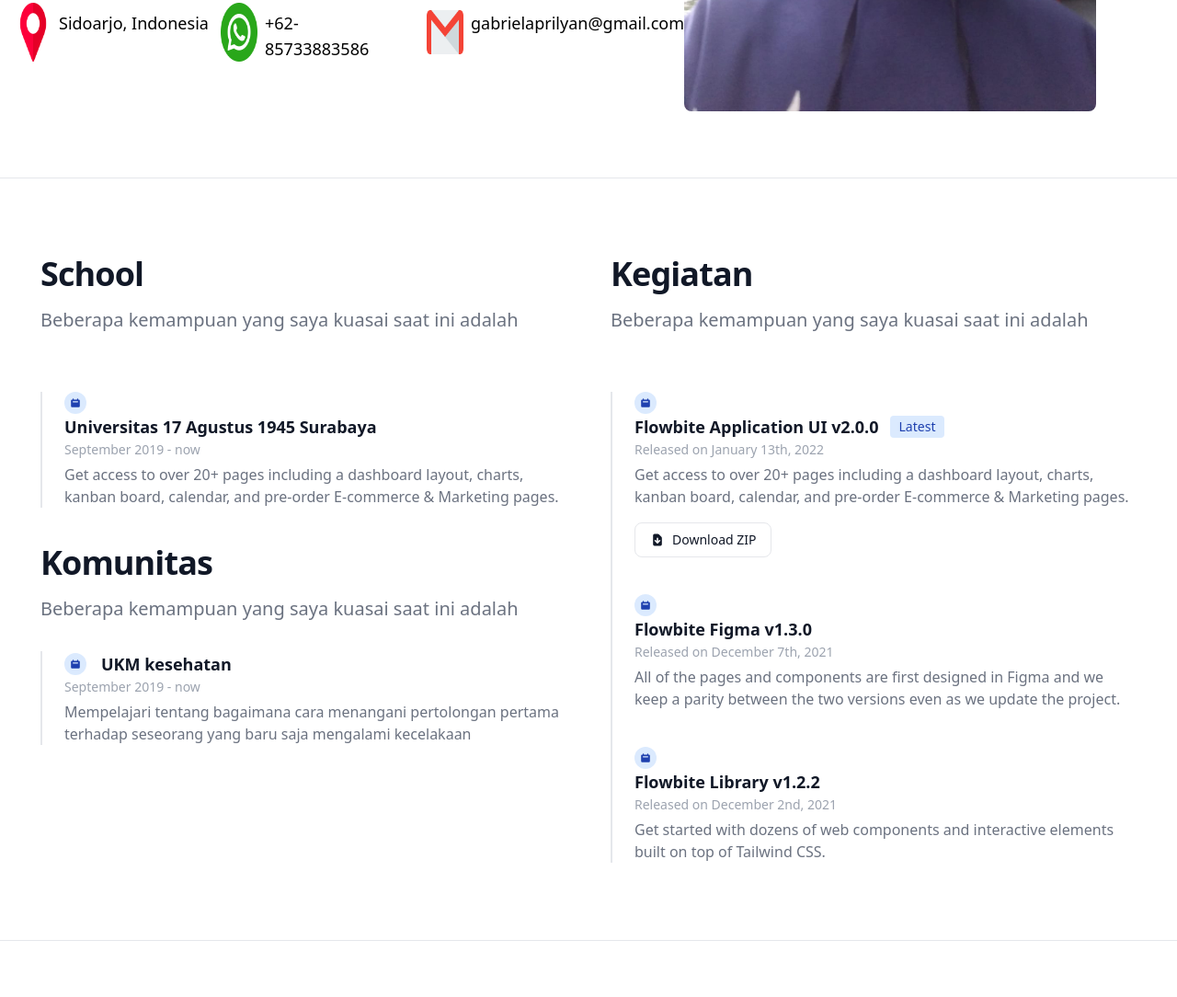
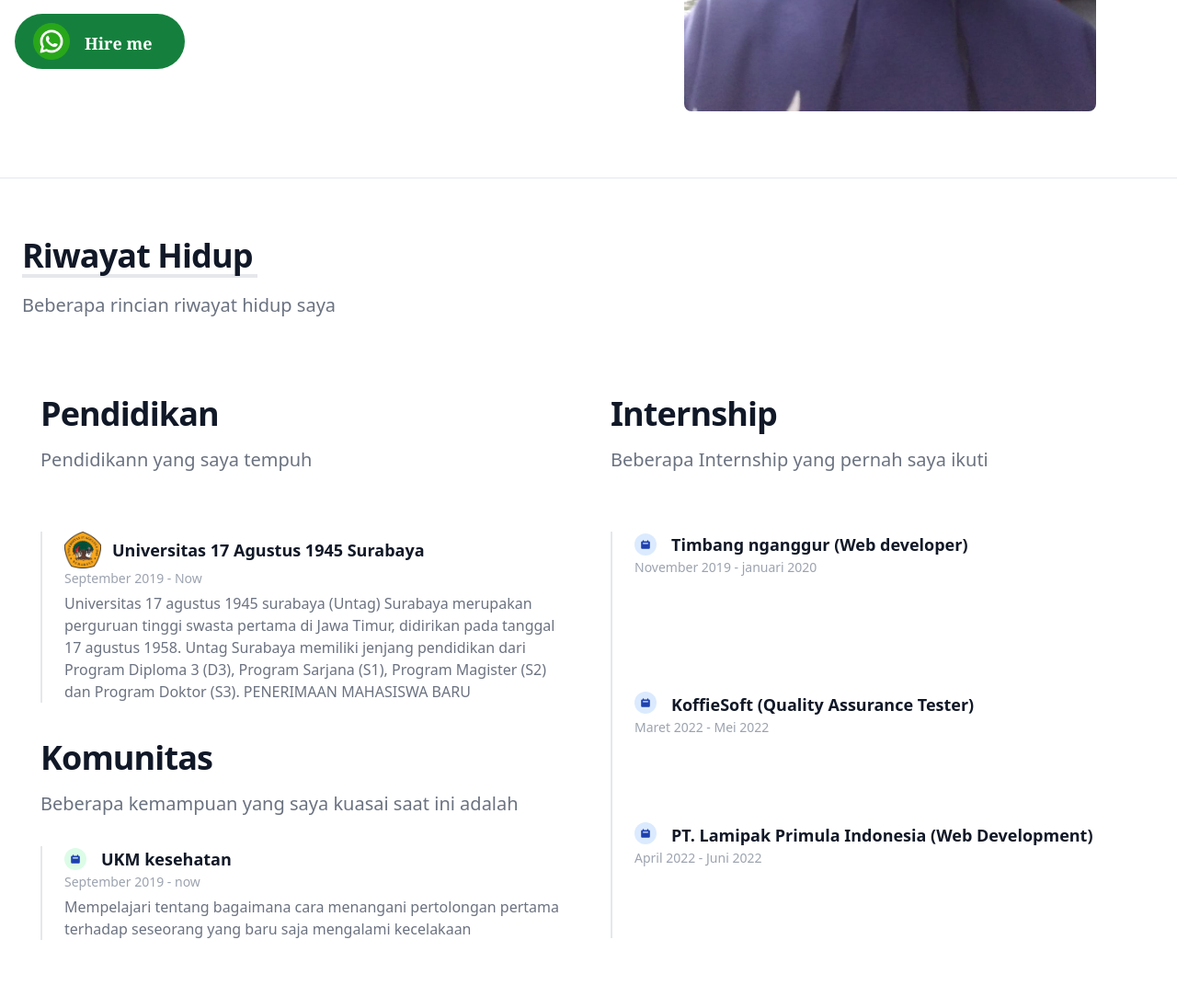
Before and after one commit to gabrielaprilyan/gabrielaprilyan, a plain HTML site: page index.html in a window 1280 px wide. Shown: the part 624-1708 px from the top of the page at 92% size. Drawn offline with nearby package versions, Linux system fonts and the light colour scheme.

Commit message:
perubahan agak banyak

```diff
--- a/index.html
+++ b/index.html
@@ -5,7 +5,7 @@
   <meta charset="UTF-8" />
   <meta http-equiv="X-UA-Compatible" content="IE=edge" />
   <meta name="viewport" content="width=device-width, initial-scale=1.0" />
-  <title>Portofolio</title>
+  <title>Gabriel Aprilyan</title>
   <link rel="icon" href="iconLogo.png" type="image/x-icon">
 
   <link rel="stylesheet" href="index.css" />
@@ -42,8 +42,13 @@
           class="justify-items-center flex flex-col p-4 mt-4 border border-gray-100 rounded-lg bg-gray-50 md:flex-row md:space-x-8 md:mt-0 md:text-sm md:font-medium md:border-0 md:bg-white dark:bg-gray-800 md:dark:bg-gray-900 dark:border-gray-700">
           <li>
             <a href="#"
-              class="block font-black text-base py-2 pl-3 pr-4 text-white bg-blue-700 rounded md:bg-transparent md:text-blue-700 md:p-0 dark:text-white"
+              class="block font-black text-base py-2 pl-3 pr-4 text-gray-700 rounded hover:bg-gray-100 md:hover:bg-transparent md:border-0 md:hover:text-blue-700 md:p-0 dark:text-gray-400 md:dark:hover:text-white dark:hover:bg-gray-700 dark:hover:text-white md:dark:hover:bg-transparent"
               aria-current="page">Home</a>
+          </li>
+          <li>
+            <a href="#riwayat"
+              class="block font-black text-base py-2 pl-3 pr-4 text-gray-700 rounded hover:bg-gray-100 md:hover:bg-transparent md:border-0 md:hover:text-blue-700 md:p-0 dark:text-gray-400 md:dark:hover:text-white dark:hover:bg-gray-700 dark:hover:text-white md:dark:hover:bg-transparent">Riwayat
+              hidup</a>
           </li>
           <li>
             <a href="#skill"
@@ -52,14 +57,6 @@
           <li>
             <a href="#Portofolio"
               class="block font-black text-base py-2 pl-3 pr-4 text-gray-700 rounded hover:bg-gray-100 md:hover:bg-transparent md:border-0 md:hover:text-blue-700 md:p-0 dark:text-gray-400 md:dark:hover:text-white dark:hover:bg-gray-700 dark:hover:text-white md:dark:hover:bg-transparent">Portofolio</a>
-          </li>
-          <li>
-            <a href="#"
-              class="block font-black text-base py-2 pl-3 pr-4 text-gray-700 rounded hover:bg-gray-100 md:hover:bg-transparent md:border-0 md:hover:text-blue-700 md:p-0 dark:text-gray-400 md:dark:hover:text-white dark:hover:bg-gray-700 dark:hover:text-white md:dark:hover:bg-transparent">Pricing</a>
-          </li>
-          <li>
-            <a href="#"
-              class="block font-black text-base py-2 pl-3 pr-4 text-gray-700 rounded hover:bg-gray-100 md:hover:bg-transparent md:border-0 md:hover:text-blue-700 md:p-0 dark:text-gray-400 md:dark:hover:text-white dark:hover:bg-gray-700 dark:hover:text-white md:dark:hover:bg-transparent">Contact</a>
           </li>
         </ul>
       </div>
@@ -75,28 +72,38 @@
           Hello, <br> I'M Gabriel Aprilyan</h1>
         <p
           class="text-lg font-medium max-w-2xl mb-4 font-light text-gray-500 lg:mb-8 md:text-lg lg:text-xl dark:text-gray-400">
-          I'M a
+          Saya adalah lulusan perguruan tinggi baru-baru ini dengan gelar di bidang Teknik Informasi. saya sangat bersemangat tentang IT dan pemrograman. saya adalah seorang programmer yang energik yang terampil dalam php dan pemodel basis data. dengan keingintahuan yang kuat, saya suka belajar sesuatu yang baru dalam hidup saya, terutama tentang IT dan bahasa pemrograman
+          <!-- I'M a
           Recent College graduate with a degree in information Engineering.
           i am very passionate about IT and progamming. i am an energetic progammer
           skilled in php and database modeler. with strong curiosity, i like to learn
-          something new in my life, especially about IT and progamming language
+          something new in my life, especially about IT and progamming language -->
         </p>
         <br><br>
-        <div class="md:grid md:grid-cols-2 lg:grid-cols-3 md:space-y-0 lg:space-x-0 justify-center dark:text-white space-y-4 max-w-2xl font-sans">
-          <div class=" flex md:text-md lg:text-lg max-w-2xs">
+        <div
+          class="md:grid md:grid-cols-2 lg:grid-cols-3 md:space-y-0 lg:space-x-0 justify-center dark:text-white space-y-4 max-w-2xl font-sans">
+          <!-- <div class=" flex md:text-md lg:text-lg max-w-2xs">
             <img src="img/icon/location.png" class="w-10 h-auto " alt="">
             <span class="ml-2 pt-2">Sidoarjo, Indonesia</span>
-          </div>
-          <a href="https://wa.me/+6285733883586?text=Hi i interested with your Portofolio, i wanna make offer with you about something"
-            target="_blank" class="hover:text-green-500 flex md:text-md lg:text-lg w-10 focus:text-green-700">
-            <img src="img/icon/whatsapp.png" class="w-10 h-auto " alt="">
-            <span class="ml-2 pt-2">+62-85733883586</span>
-          </a>
-          <a href="https://mail.google.com/mail/u/?authuser=gabrielaprilyan@gmail.com" target="_blank"
+          </div> -->
+            <a href="https://wa.me/+6285733883586?text=Halo, saya [Your Name] sangat terkesan dengan karya-karya yang telah Anda hasilkan. Saya ingin mengucapkan terima kasih atas usaha keras dan dedikasi Anda dalam menghasilkan karya-karya yang luar biasa. Saya tertarik untuk berbicara dengan Anda lebih lanjut tentang kemungkinan kerjasama di masa depan. Apakah Anda tersedia untuk membicarakan hal ini dalam waktu dekat? Saya berharap bisa mendengar balasan dari Anda segera.
+
+          Terima kasih atas waktu dan perhatian Anda.
+
+          Salam,
+          [Your Name]" target="_blank"
+              class="">
+              <button type="button" class="flex max-w-2xs text-white bg-green-700 hover:bg-green-800 focus:outline-none focus:ring-4 focus:ring-green-300 font-medium rounded-full text-sm px-5 py-2.5 text-center mb-2 dark:bg-green-600 dark:hover:bg-green-700 dark:focus:ring-green-800">
+
+              <img src="img/icon/whatsapp.png" class=" w-10" alt="">
+              <span class="pt-2 mx-4 font-serif font-semibold md:text-md lg:text-lg">Hire me</span>
+            </button>
+            </a>
+          <!-- <a href="https://mail.google.com/mail/u/?authuser=gabrielaprilyan@gmail.com" target="_blank"
             class="hover:text-red-500 flex md:text-md lg:text-lg max-w-2xs focus:text-red-700">
             <img src="img/icon/gmail.png" class="w-10 h-auto " alt="">
             <span class="ml-2 pt-2">gabrielaprilyan@gmail.com</span>
-          </a>
+          </a> -->
         </div>
       </div>
       <div class="lg:mt-0 lg:col-span-4 lg:flex lg:row-end-2 col-start-1 row-start-1 py-4">
@@ -113,31 +120,32 @@
   <!-- Riwayat -->
   <section id="riwayat" class="bg-white dark:bg-gray-900 z-0">
     <div class="py-8 px-4 mx-auto max-w-screen-xl sm:py-16 lg:px-6">
+      <div class="max-w-screen-md mb-8 lg:mb-16">
+        <h2 class="mb-4 text-4xl tracking-tight font-extrabold text-gray-900 dark:text-white border-b-4 max-w-2xs">
+          Riwayat Hidup</h2>
+        <p class="text-gray-500 sm:text-xl dark:text-gray-400">Beberapa rincian riwayat hidup saya
+        </p>
+      </div>
       <div class="space-y-8 md:grid md:grid-cols-2 md:gap-12 md:space-y-0 p-5">
         <!-- pendidikan -->
         <div id="pendidikan">
           <div class="max-w-screen-md mb-8 lg:mb-16">
-            <h2 class="mb-4 text-4xl tracking-tight font-extrabold text-gray-900 dark:text-white">School</h2>
-            <p class="text-gray-500 sm:text-xl dark:text-gray-400">Beberapa kemampuan yang saya kuasai saat ini adalah
+            <h2 class="mb-4 text-4xl tracking-tight font-extrabold text-gray-900 dark:text-white">Pendidikan</h2>
+            <p class="text-gray-500 sm:text-xl dark:text-gray-400">Pendidikann yang saya tempuh
             </p>
           </div>
           <ol class=" border-l-2 border-gray-200 dark:border-gray-700">
             <li class="mb-10 ml-6">
-              <span
-                class=" flex items-center justify-center w-6 h-6 bg-blue-100 rounded-full -left-3 ring-8 ring-white dark:ring-gray-900 dark:bg-blue-900">
-                <svg aria-hidden="true" class="w-3 h-3 text-blue-800 dark:text-blue-300" fill="currentColor"
-                  viewBox="0 0 20 20" xmlns="http://www.w3.org/2000/svg">
-                  <path fill-rule="evenodd"
-                    d="M6 2a1 1 0 00-1 1v1H4a2 2 0 00-2 2v10a2 2 0 002 2h12a2 2 0 002-2V6a2 2 0 00-2-2h-1V3a1 1 0 10-2 0v1H7V3a1 1 0 00-1-1zm0 5a1 1 0 000 2h8a1 1 0 100-2H6z"
-                    clip-rule="evenodd"></path>
-                </svg>
-              </span>
-              <h3 class="flex items-center mb-1 text-lg font-semibold text-gray-900 dark:text-white">Universitas 17 Agustus 1945 Surabaya </h3>
+              <h3 class="md:flex items-center mb-1 text-lg font-semibold text-gray-900 dark:text-white">
+                <span><img src="img/pendidikan/Logo_UNTAG .png" class="w-10 h-10 mr-3" alt=""></span>
+                Universitas 17 Agustus 1945 Surabaya
+              </h3>
               <time class="block mb-2 text-sm font-normal leading-none text-gray-400 dark:text-gray-500">
-                September 2019 - now</time>
-              <p class="mb-4 text-base font-normal text-gray-500 dark:text-gray-400">Get access to over 20+ pages
-                including a dashboard layout, charts, kanban board, calendar, and pre-order E-commerce & Marketing
-                pages.
+                September 2019 - Now</time>
+              <p class="mb-4 text-base font-normal text-gray-500 dark:text-gray-400">Universitas 17 agustus 1945
+                surabaya (Untag) Surabaya merupakan perguruan tinggi swasta pertama di Jawa Timur, didirikan pada
+                tanggal 17 agustus 1958. Untag Surabaya memiliki jenjang pendidikan dari Program Diploma 3 (D3), Program
+                Sarjana (S1), Program Magister (S2) dan Program Doktor (S3). PENERIMAAN MAHASISWA BARU
               </p>
             </li>
           </ol>
@@ -148,7 +156,38 @@
           </div>
           <ol class=" border-l-2 border-gray-200 dark:border-gray-700">
             <li class="mb-10 ml-6">
-              <h3 class="flex items-center mb-1 text-lg font-semibold text-gray-900 dark:text-white">
+              <h3 class="md:flex items-center mb-1 text-lg font-semibold text-gray-900 dark:text-white">
+                <span
+                  class=" flex items-center justify-center w-6 h-6 bg-green-100 rounded-full -left-3 ring-8 ring-white dark:ring-gray-900 dark:bg-green-900 mr-4">
+                  <svg aria-hidden="true" class="w-3 h-3 text-blue-800 dark:text-blue-300" fill="currentColor"
+                    viewBox="0 0 20 20" xmlns="http://www.w3.org/2000/svg">
+                    <path fill-rule="evenodd"
+                      d="M6 2a1 1 0 00-1 1v1H4a2 2 0 00-2 2v10a2 2 0 002 2h12a2 2 0 002-2V6a2 2 0 00-2-2h-1V3a1 1 0 10-2 0v1H7V3a1 1 0 00-1-1zm0 5a1 1 0 000 2h8a1 1 0 100-2H6z"
+                      clip-rule="evenodd"></path>
+                  </svg>
+                </span>
+                UKM kesehatan
+              </h3>
+              <time class="block mb-2 text-sm font-normal leading-none text-gray-400 dark:text-gray-500">
+                September 2019 - now</time>
+              <p class="mb-4 text-base font-normal text-gray-500 dark:text-gray-400">
+                Mempelajari tentang bagaimana cara menangani pertolongan pertama terhadap seseorang yang baru saja
+                mengalami kecelakaan
+              </p>
+            </li>
+          </ol>
+        </div>
+        <!-- End Pendidikan -->
+        <!-- Kegiatan -->
+        <div id="internship">
+          <div class="max-w-screen-md mb-8 lg:mb-16">
+            <h2 class="mb-4 text-4xl tracking-tight font-extrabold text-gray-900 dark:text-white">Internship</h2>
+            <p class="text-gray-500 sm:text-xl dark:text-gray-400">Beberapa Internship yang pernah saya ikuti
+            </p>
+          </div>
+          <ol class=" border-l-2 border-gray-200 dark:border-gray-700">
+            <li class="mb-10 ml-6">
+              <h3 class="md:flex items-center mb-1 text-lg font-semibold text-gray-900 dark:text-white">
                 <span
                 class=" flex items-center justify-center w-6 h-6 bg-blue-100 rounded-full -left-3 ring-8 ring-white dark:ring-gray-900 dark:bg-blue-900 mr-4">
                 <svg aria-hidden="true" class="w-3 h-3 text-blue-800 dark:text-blue-300" fill="currentColor"
@@ -158,27 +197,21 @@
                     clip-rule="evenodd"></path>
                 </svg>
               </span>
-                UKM kesehatan</h3>
+                Timbang nganggur (Web developer)
+              </h3>
               <time class="block mb-2 text-sm font-normal leading-none text-gray-400 dark:text-gray-500">
-                September 2019 - now</time>
-              <p class="mb-4 text-base font-normal text-gray-500 dark:text-gray-400">
-                Mempelajari tentang bagaimana cara menangani pertolongan pertama terhadap seseorang yang baru saja mengalami kecelakaan
+                November 2019 - januari 2020 </time>
+              <p class="mb-4 text-base font-normal text-gray-500 dark:text-gray-400"><ol class="text-white">
+                <li>- Bekerja sama membangun suatu website pencari kerja</li>
+                <li>- Merencanakan kebutuhan user</li>
+                <li>- Menginputkan data yang sudah disediakan</li>
+              </ol>
               </p>
             </li>
-          </ol>
-        </div>
-        <!-- End Pendidikan -->
-        <!-- Kegiatan -->
-        <div id="kegiatan">
-          <div class="max-w-screen-md mb-8 lg:mb-16">
-            <h2 class="mb-4 text-4xl tracking-tight font-extrabold text-gray-900 dark:text-white">Kegiatan</h2>
-            <p class="text-gray-500 sm:text-xl dark:text-gray-400">Beberapa kemampuan yang saya kuasai saat ini adalah
-            </p>
-          </div>
-          <ol class=" border-l-2 border-gray-200 dark:border-gray-700">
             <li class="mb-10 ml-6">
-              <span
-                class=" flex items-center justify-center w-6 h-6 bg-blue-100 rounded-full -left-3 ring-8 ring-white dark:ring-gray-900 dark:bg-blue-900">
+              <h3 class="md:flex mb-1 text-lg font-semibold text-gray-900 dark:text-white">
+                <span
+                class=" flex items-center justify-center w-6 h-6 bg-blue-100 rounded-full -left-3 ring-8 ring-white dark:ring-gray-900 dark:bg-blue-900 mr-4">
                 <svg aria-hidden="true" class="w-3 h-3 text-blue-800 dark:text-blue-300" fill="currentColor"
                   viewBox="0 0 20 20" xmlns="http://www.w3.org/2000/svg">
                   <path fill-rule="evenodd"
@@ -186,28 +219,21 @@
                     clip-rule="evenodd"></path>
                 </svg>
               </span>
-              <h3 class="flex items-center mb-1 text-lg font-semibold text-gray-900 dark:text-white">Flowbite
-                Application
-                UI v2.0.0 <span
-                  class="bg-blue-100 text-blue-800 text-sm font-medium mr-2 px-2.5 py-0.5 rounded dark:bg-blue-900 dark:text-blue-300 ml-3">Latest</span>
+                KoffieSoft (Quality Assurance Tester)
               </h3>
-              <time class="block mb-2 text-sm font-normal leading-none text-gray-400 dark:text-gray-500">Released on
-                January 13th, 2022</time>
-              <p class="mb-4 text-base font-normal text-gray-500 dark:text-gray-400">Get access to over 20+ pages
-                including a dashboard layout, charts, kanban board, calendar, and pre-order E-commerce & Marketing
-                pages.
+              <time class="block mb-2 text-sm font-normal leading-none text-gray-400 dark:text-gray-500">
+                Maret 2022 - Mei 2022</time>
+              <p class="text-base font-normal text-gray-500 dark:text-gray-400">
+                <ol class="text-white">
+                  <li>- Mengecheck aplikasi yang sedang dibuat</li>
+                  <li>- Melaporkan jika terjadi adanya suatu bug</li>
+                </ol>
               </p>
-              <a href="#"
-                class="inline-flex items-center px-4 py-2 text-sm font-medium text-gray-900 bg-white border border-gray-200 rounded-lg hover:bg-gray-100 hover:text-blue-700 focus:z-10 focus:ring-4 focus:outline-none focus:ring-gray-200 focus:text-blue-700 dark:bg-gray-800 dark:text-gray-400 dark:border-gray-600 dark:hover:text-white dark:hover:bg-gray-700 dark:focus:ring-gray-700"><svg
-                  class="w-4 h-4 mr-2" fill="currentColor" viewBox="0 0 20 20" xmlns="http://www.w3.org/2000/svg">
-                  <path fill-rule="evenodd"
-                    d="M6 2a2 2 0 00-2 2v12a2 2 0 002 2h8a2 2 0 002-2V7.414A2 2 0 0015.414 6L12 2.586A2 2 0 0010.586 2H6zm5 6a1 1 0 10-2 0v3.586l-1.293-1.293a1 1 0 10-1.414 1.414l3 3a1 1 0 001.414 0l3-3a1 1 0 00-1.414-1.414L11 11.586V8z"
-                    clip-rule="evenodd"></path>
-                </svg> Download ZIP</a>
             </li>
-            <li class="mb-10 ml-6">
-              <span
-                class=" flex items-center justify-center w-6 h-6 bg-blue-100 rounded-full -left-3 ring-8 ring-white dark:ring-gray-900 dark:bg-blue-900">
+            <li class="ml-6">
+              <h3 class="md:flex mb-1 text-lg font-semibold text-gray-900 dark:text-white">
+                <span
+                class=" flex items-center justify-center w-6 h-6 bg-blue-100 rounded-full -left-3 ring-8 ring-white dark:ring-gray-900 dark:bg-blue-900 mr-4">
                 <svg aria-hidden="true" class="w-3 h-3 text-blue-800 dark:text-blue-300" fill="currentColor"
                   viewBox="0 0 20 20" xmlns="http://www.w3.org/2000/svg">
                   <path fill-rule="evenodd"
@@ -215,29 +241,17 @@
                     clip-rule="evenodd"></path>
                 </svg>
               </span>
-              <h3 class="mb-1 text-lg font-semibold text-gray-900 dark:text-white">Flowbite Figma v1.3.0</h3>
-              <time class="block mb-2 text-sm font-normal leading-none text-gray-400 dark:text-gray-500">Released on
-                December 7th, 2021</time>
-              <p class="text-base font-normal text-gray-500 dark:text-gray-400">All of the pages and components are
-                first
-                designed in Figma and we keep a parity between the two versions even as we update the project.</p>
-            </li>
-            <li class="ml-6">
-              <span
-                class=" flex items-center justify-center w-6 h-6 bg-blue-100 rounded-full -left-3 ring-8 ring-white dark:ring-gray-900 dark:bg-blue-900">
-                <svg aria-hidden="true" class="w-3 h-3 text-blue-800 dark:text-blue-300" fill="currentColor"
-                  viewBox="0 0 20 20" xmlns="http://www.w3.org/2000/svg">
-                  <path fill-rule="evenodd"
-                    d="M6 2a1 1 0 00-1 1v1H4a2 2 0 00-2 2v10a2 2 0 002 2h12a2 2 0 002-2V6a2 2 0 00-2-2h-1V3a1 1 0 10-2 0v1H7V3a1 1 0 00-1-1zm0 5a1 1 0 000 2h8a1 1 0 100-2H6z"
-                    clip-rule="evenodd"></path>
-                </svg>
-              </span>
-              <h3 class="mb-1 text-lg font-semibold text-gray-900 dark:text-white">Flowbite Library v1.2.2</h3>
-              <time class="block mb-2 text-sm font-normal leading-none text-gray-400 dark:text-gray-500">Released on
-                December 2nd, 2021</time>
-              <p class="text-base font-normal text-gray-500 dark:text-gray-400">Get started with dozens of web
-                components
-                and interactive elements built on top of Tailwind CSS.</p>
+                PT. Lamipak Primula Indonesia (Web Development)
+              </h3>
+              <time class="block mb-2 text-sm font-normal leading-none text-gray-400 dark:text-gray-500">
+                April 2022 - Juni 2022</time>
+              <p class="text-base font-normal text-gray-500 dark:text-gray-400">
+                <ol class="text-white">
+                  <li>- Bertanggung jawab Membuat Fitur Scanner untuk pengebonan barang</li>
+                  <li>- Bertanggung jawab untuk mendesain Database</li>
+                  <li>- Bertanggung jawab untuk membuat laporan pengebonan</li>
+                </ol>
+              </p>
             </li>
           </ol>
         </div>
@@ -334,37 +348,7 @@
       <div class="border-4 rounded-lg shadow dark:border-violet-900 text-white">
         <div class="py-1 px-4 mx-auto max-w-screen-xl sm:py-4">
           <div class="">
-            <div class="space-y-8 md:grid md:grid-cols-2 lg:grid-cols-3 md:gap-8 md:space-y-0 py-4">
-              <div>
-                <img class="h-auto max-w-full rounded-lg border-blue-400 border-2" src="img/siakad/login.png" alt="">
-              </div>
-              <div>
-                <img class="h-auto max-w-full rounded-lg border-blue-400 border-2" src="img/siakad/login.png" alt="">
-              </div>
-              <div>
-                <img class="h-auto max-w-full rounded-lg border-blue-400 border-2" src="img/siakad/login.png" alt="">
-              </div>
-              <div>
-                <img class="h-auto max-w-full rounded-lg border-blue-400 border-2" src="img/siakad/login.png" alt="">
-              </div>
-              <div>
-                <img class="h-auto max-w-full rounded-lg border-blue-400 border-2" src="img/siakad/login.png" alt="">
-              </div>
-              <div>
-                <img class="h-auto max-w-full rounded-lg border-blue-400 border-2" src="img/siakad/login.png" alt="">
-              </div>
-              <div>
-                <img class="h-auto max-w-full rounded-lg border-blue-400 border-2" src="img/siakad/login.png" alt="">
-              </div>
-              <div>
-                <img class="h-auto max-w-full rounded-lg border-blue-400 border-2" src="img/siakad/login.png" alt="">
-              </div>
-              <div>
-                <img class="h-auto max-w-full rounded-lg border-blue-400 border-2" src="img/siakad/login.png" alt="">
-              </div>
-              <div>
-                <img class="h-auto max-w-full rounded-lg border-blue-400 border-2" src="img/siakad/login.png" alt="">
-              </div>
+            <div class="space-y-8 md:grid md:grid-cols-2 md:gap-8 md:space-y-0 py-4">
               <div>
                 <img class="h-auto max-w-full rounded-lg border-blue-400 border-2" src="img/siakad/login.png" alt="">
               </div>
@@ -395,8 +379,6 @@
             src="https://flowbite.s3.amazonaws.com/docs/gallery/masonry/image-1.jpg" alt="">
         </div>
         <div class="rounded-lg py-8 md:p-12">
-
-
           <form>
             <div class="relative z-0 w-full mb-6 group">
               <input type="text" name="floating_email" id="floating_email"
```
Also changed, not shown: iconLogo.png, img/pendidikan/Logo_UNTAG .png (added), img/siakad/halamanAdmin.png (deleted), img/siakad/login.png.
